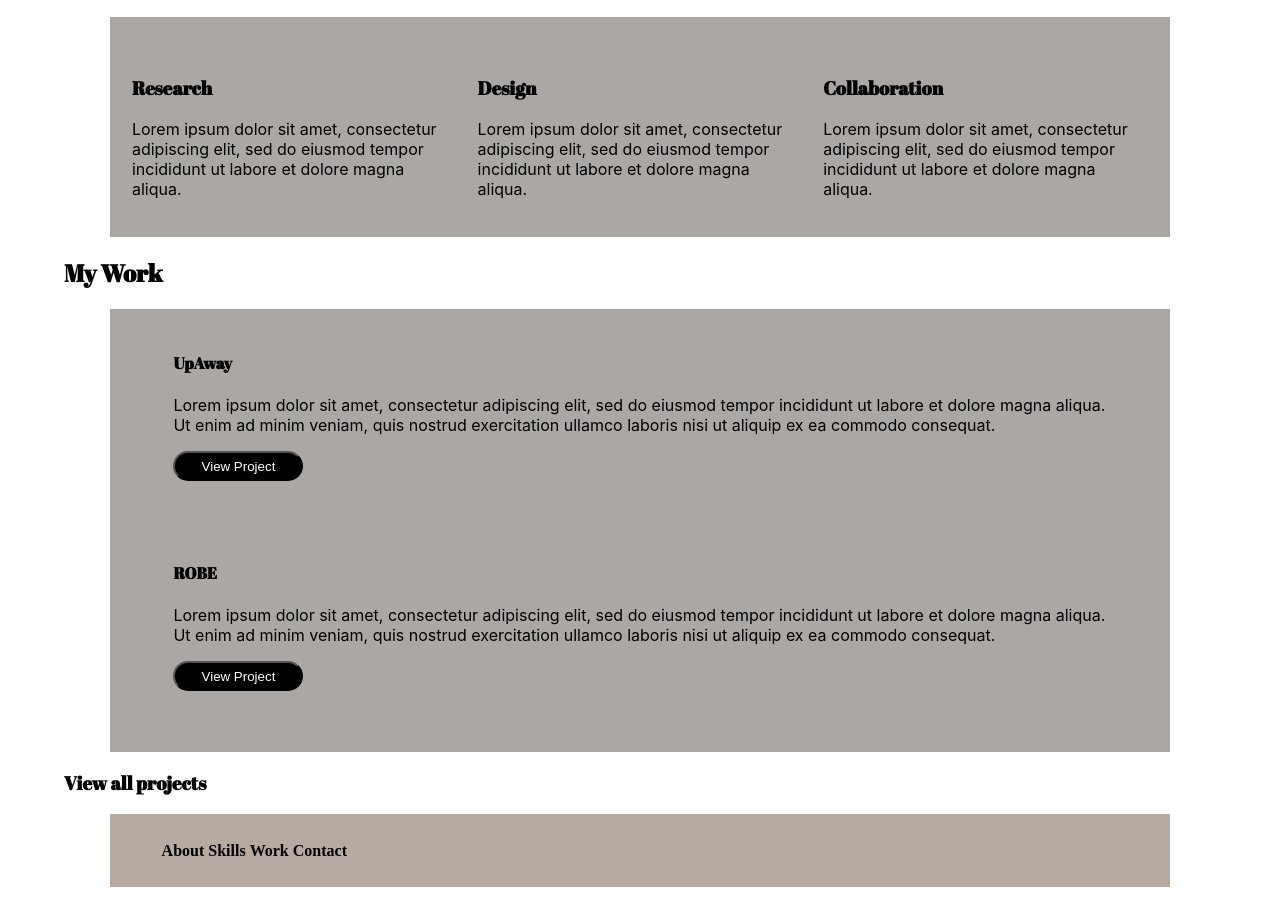
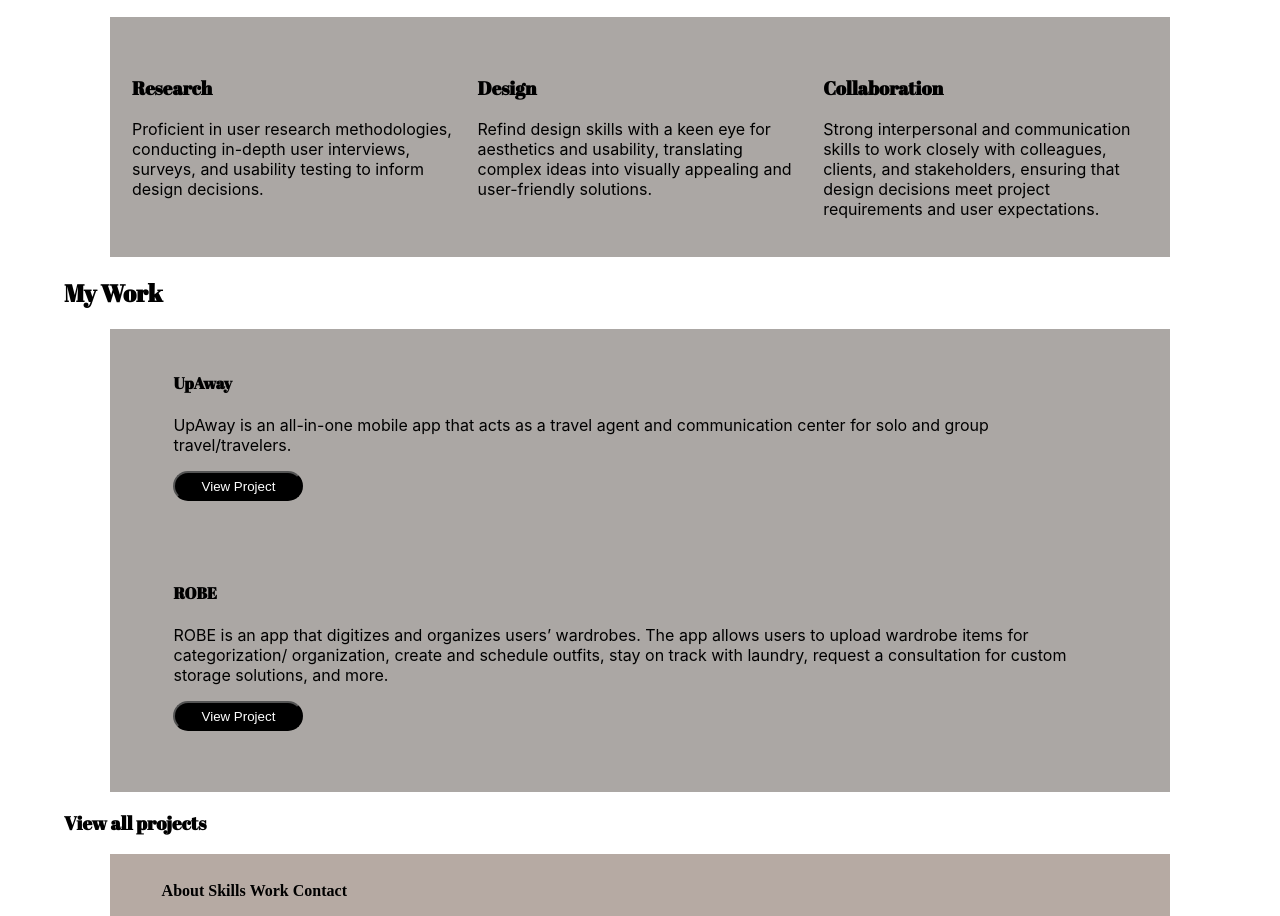
Before and after one commit to kiyanadunston/UX_UI_HW_18, a plain HTML site: page index.html in a window 1280 px wide. Shown: the part 928-1844 px from the top of the page. Drawn offline with Linux system fonts and the light colour scheme.

Commit message:
New Page

```diff
--- a/index.html
+++ b/index.html
@@ -52,19 +52,19 @@
         <div>
             <img src="">
             <h3> Research </h3>
-            <p> Lorem ipsum dolor sit amet, consectetur adipiscing elit, sed do eiusmod tempor incididunt ut labore et dolore magna aliqua. </p>
+            <p> Proficient in user research methodologies, conducting in-depth user interviews, surveys, and usability testing to inform design decisions. </p>
         </div>
 
         <div>
             <img src="">
             <h3> Design </h3>
-            <p> Lorem ipsum dolor sit amet, consectetur adipiscing elit, sed do eiusmod tempor incididunt ut labore et dolore magna aliqua. </p>
+            <p>  Refind design skills with a keen eye for aesthetics and usability, translating complex ideas into visually appealing and user-friendly solutions. </p>
         </div>
 
         <div>
             <img src="">
             <h3> Collaboration </h3>
-            <p> Lorem ipsum dolor sit amet, consectetur adipiscing elit, sed do eiusmod tempor incididunt ut labore et dolore magna aliqua. </p>
+            <p> Strong interpersonal and communication skills to work closely with colleagues, clients, and stakeholders, ensuring that design decisions meet project requirements and user expectations. </p>
         </div>
     </div>
 
@@ -77,7 +77,7 @@
     <div class="workGrid">
         <div>
             <h4> UpAway </h4>
-            <p> Lorem ipsum dolor sit amet, consectetur adipiscing elit, sed do eiusmod tempor incididunt ut labore et dolore magna aliqua. Ut enim ad minim veniam, quis nostrud exercitation ullamco laboris nisi ut aliquip ex ea commodo consequat. </p>
+            <p> UpAway is an all-in-one mobile app that acts as a travel agent and communication center for solo and group travel/travelers. </p>
             <button> View Project </button>
         </div>
         <div>
@@ -86,7 +86,10 @@
 
         <div>
             <h4> ROBE </h4>
-            <p> Lorem ipsum dolor sit amet, consectetur adipiscing elit, sed do eiusmod tempor incididunt ut labore et dolore magna aliqua. Ut enim ad minim veniam, quis nostrud exercitation ullamco laboris nisi ut aliquip ex ea commodo consequat. </p>
+            <p> ROBE is an app that digitizes and organizes users’ wardrobes.
+                The app allows users to upload wardrobe items for categorization/
+                organization, create and schedule outfits, stay on track with laundry,
+                request a consultation for custom storage solutions, and more. </p>
             <button> View Project </button>
         </div>
         <div>
```
